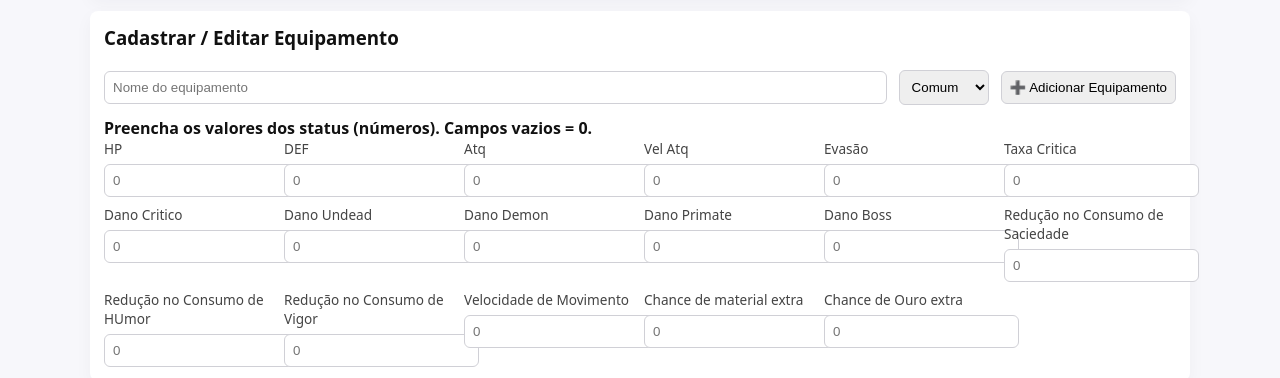
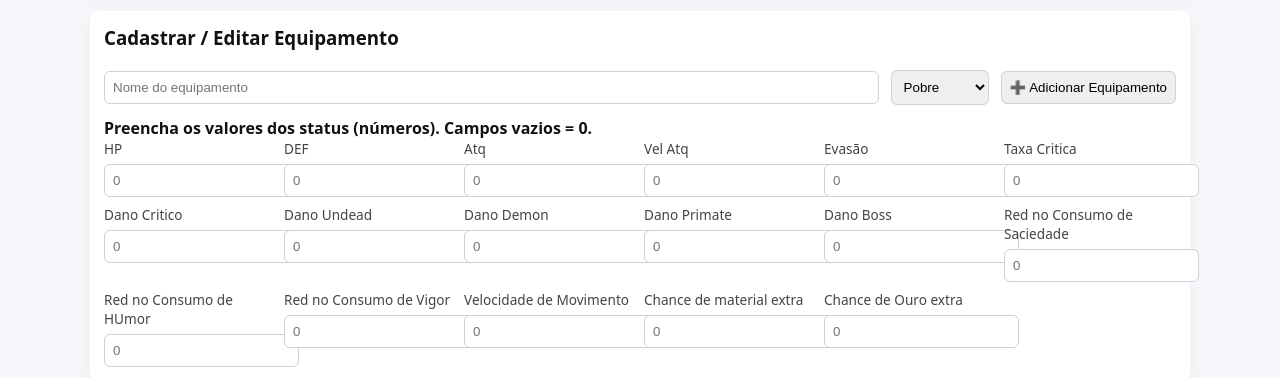
Before and after one commit to edufms/edufms.github.io, a plain HTML site: page equipamentos.html in a window 1280 px wide. Shown: the part 159-537 px from the top of the page. Drawn offline with Linux system fonts and the light colour scheme.

Commit message:
Ajustes nos niveis e abreviado Redução para Red

```diff
--- a/equipamentos.html
+++ b/equipamentos.html
@@ -44,10 +44,11 @@
   <div class="row">
     <input id="equipName" placeholder="Nome do equipamento" style="flex:1" />
     <select id="equipRarity">
+      <option value="Pobre">Pobre</option>
       <option value="Comum">Comum</option>
-      <option value="Raro">Raro</option>
-      <option value="Épico">Épico</option>
-      <option value="Lendário">Lendário</option>
+      <option value="Incomum">Incomum</option>
+      <option value="Avançado">Avançado</option>
+      <option value="Supremo">Supremo</option>
     </select>
     <button id="addEquipBtn">➕ Adicionar Equipamento</button>
   </div>
@@ -73,7 +74,7 @@
 const STATUS = [
   "HP","DEF","Atq","Vel Atq","Evasão","Taxa Critica","Dano Critico",
   "Dano Undead","Dano Demon","Dano Primate","Dano Boss",
-  "Redução no Consumo de Saciedade","Redução no Consumo de HUmor","Redução no Consumo de Vigor",
+  "Red no Consumo de Saciedade","Red no Consumo de HUmor","Red no Consumo de Vigor",
   "Velocidade de Movimento","Chance de material extra","Chance de Ouro extra"
 ];
 const STORAGE_KEY = "heroEquipDB_v2";
```
